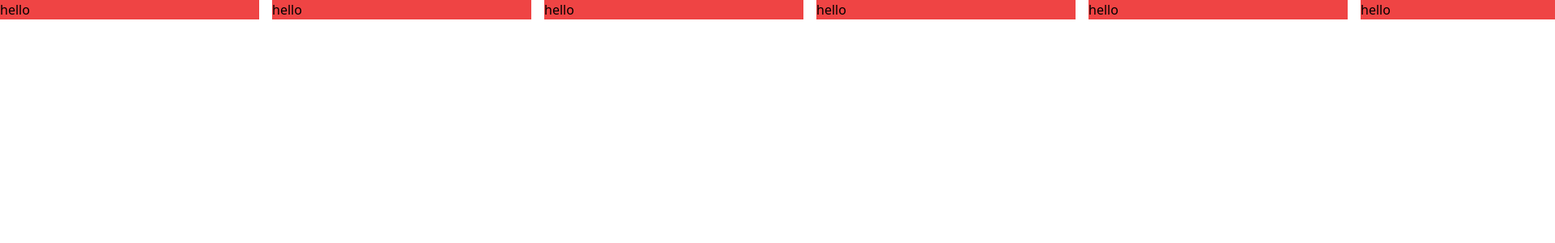
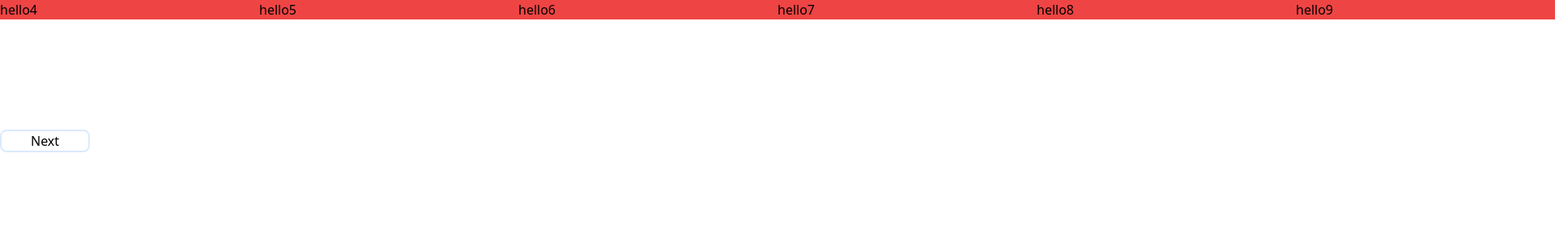
Before and after one commit to PranavPatel292/carousel, a React (Create React App) app: page / in a window 1280 px wide. Shown: the top 300 px of the page at 81% size, 1920 px wide, since content can reach past the window. Built offline with nearby package versions, Linux system fonts and the light colour scheme.

Commit message:
added some of the animation

```diff
--- a/src/App.js
+++ b/src/App.js
@@ -1,7 +1,10 @@
 import logo from "./logo.svg";
+import { useEffect, useState } from "react";
 
 function App({ classname, numberOfEle = 4 }) {
   const widthDiv = window.innerWidth / numberOfEle;
+
+  const [next, setNext] = useState(false);
 
   const childern = [
     "hello",
@@ -13,11 +16,30 @@ function App({ classname, numberOfEle = 4 }) {
     "hello",
     "hello",
     "hello",
+    "hello",
+    "hello",
+    "hello",
   ];
 
+  useEffect(() => {
+    const timer = setTimeout(() => {
+      setNext(false);
+    }, 1000);
+    return () => clearTimeout(timer);
+  }, [next]);
+
+  const onNextClick = () => {
+    setNext(true);
+  };
   return (
+    <div>
       <div className="flex">
-      <div className="flex space-x-4">
+        <div
+          className={`w-full ${
+            next ? "translate-x-[-200%]" : "translate-x-[-100%]"
+          }`}
+        >
+          <div className="flex absolute ">
             {childern?.map((item, index) => {
               return (
                 <div
@@ -25,10 +47,24 @@ function App({ classname, numberOfEle = 4 }) {
                   style={{ width: `${widthDiv}px` }}
                   className={`h-auto bg-red-500 ${classname}`}
                 >
-              <h1>{item}</h1>
+                  <h1>
+                    {item}
+                    {index}
+                  </h1>
                 </div>
               );
             })}
+          </div>
+        </div>
+      </div>
+
+      <div className="absolute mt-40 ">
+        <button
+          className="rounded-lg border-2 px-9 border-blue-100"
+          onClick={onNextClick}
+        >
+          Next
+        </button>
       </div>
     </div>
   );
```
Lines whose indentation alone changed are shown as unchanged.
